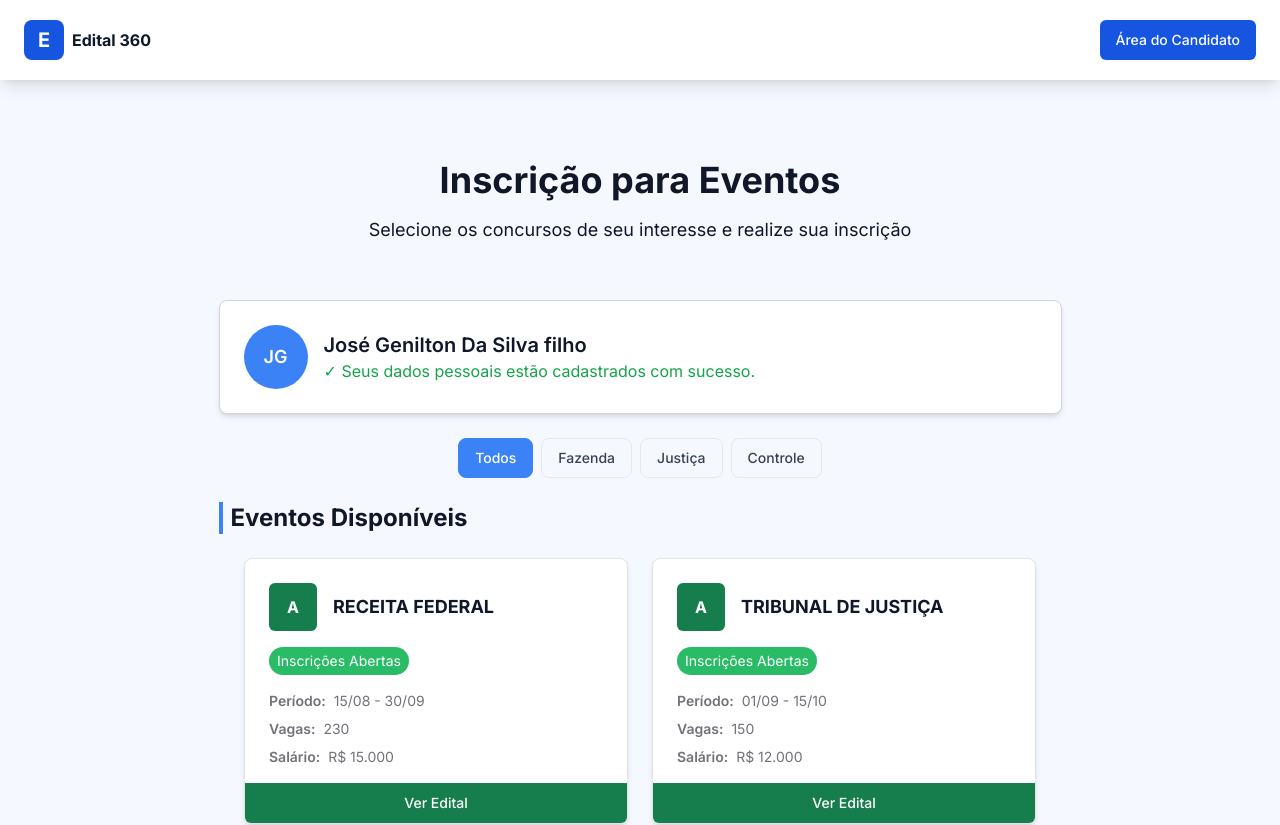
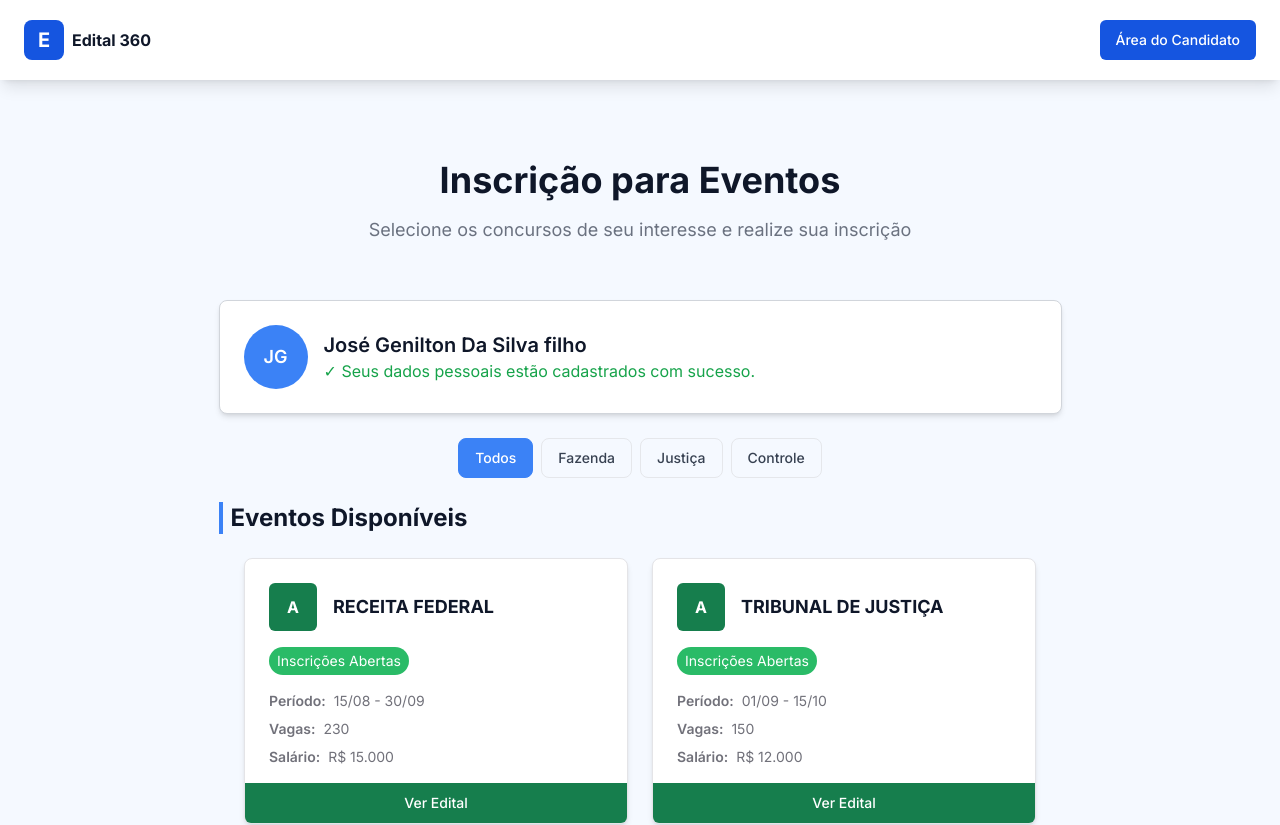
Before and after one commit to aaglis/edital-360-front, a Next.js app: page /concursos in a window 1280 px wide. Shown: the top 825 px of the page. Built offline with nearby package versions, Linux system fonts and the light colour scheme.

Commit message:
fix/ trocando a cor do span

```diff
--- a/src/app/(pages)/(private)/concursos/page.tsx
+++ b/src/app/(pages)/(private)/concursos/page.tsx
@@ -85,7 +85,7 @@
   return (
     <div className="flex flex-col items-center mt-20 mx-8 min-h-screen mb-10">
       <h1 className="text-4xl font-bold">Inscrição para Eventos</h1>
-      <span className="text-lg mt-4 mb-14">
+      <span className="text-lg mt-4 mb-14 text-gray-500">
         Selecione os concursos de seu interesse e realize sua inscrição
       </span>
       <div className="w-full max-w-[843px] bg-white shadow-md rounded-lg p-6 border border-gray-300 flex items-center gap-4">
```
